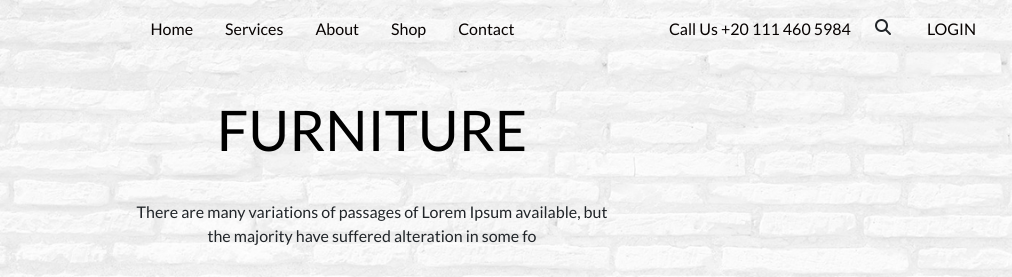
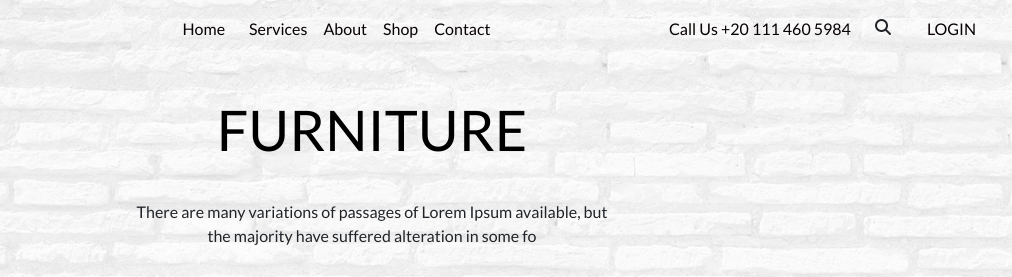
Before and after one commit to AhmedGhonim1998/built-better, a plain HTML site: page index.html in a window 1280 px wide. Shown: the top 277 px of the page, 268-1280 px from the left. Drawn offline with Linux system fonts and the light colour scheme.

Commit message:
new update

```diff
--- a/index.html
+++ b/index.html
@@ -21,19 +21,19 @@
       <div class="icons">
         <ul class="nav">
           <li class="nav-item">
-            <a class="nav-link active" aria-current="page" href="#">home</a>
+            <a class="nav-link active px-3" aria-current="page" href="#">home</a>
           </li>
           <li class="nav-item">
-            <a class="nav-link" href="#">services</a>
+            <a class="nav-link px-2" href="#">services</a>
           </li>
           <li class="nav-item">
-            <a class="nav-link" href="#">about</a>
+            <a class="nav-link px-2" href="#">about</a>
           </li>
           <li class="nav-item">
-            <a class="nav-link" href="#">shop</a>
+            <a class="nav-link px-2" href="#">shop</a>
           </li>
           <li class="nav-item">
-            <a class="nav-link" href="#">contact</a>
+            <a class="nav-link px-2" href="#">contact</a>
           </li>
         </ul>
       </div>
```
